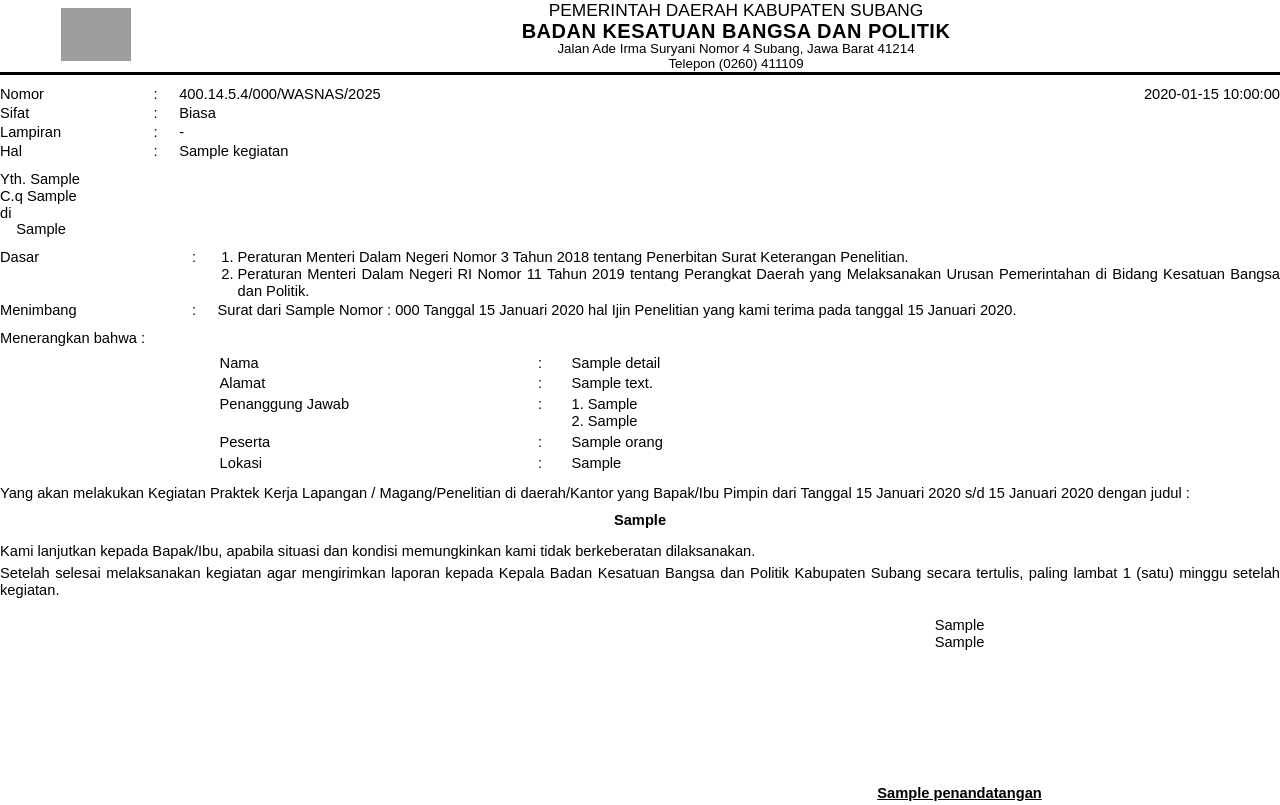
After one commit to MaRVi401/kesbangpol-izin-penelitian, a Laravel app: template resources/views/pdf/surat-resmi-kabid.blade.php in a window 1280 px wide. The commit adds this page. Run offline with Laravel 12, Linux system fonts and the light colour scheme; the template is opened without the code that fills it: most values are stand-ins (such as "Sample title", 1, 10 or a date in 2020); parts of the project's set-up code (start-up, migrations or seed data) failed here and were passed over; grey boxes are pictures that could not be loaded.

Commit message:
menambaham domPDF untuk surat kabid

```diff
--- a/app/Http/Controllers/Kabid/PersetujuanKabidController.php
+++ b/app/Http/Controllers/Kabid/PersetujuanKabidController.php
@@ -59,12 +59,12 @@ class PersetujuanKabidController extends Controller
         }
     }
 
-    public function previewPdf($uuid, WordTemplateServiceIzinPenelitian $service)
+    public function previewPdf(WordTemplateServiceIzinPenelitian $service, $uuid)
     {
         $tiket = Tiket::with('suratIzinPenelitian')->where('uuid', $uuid)->firstOrFail();
         $penandatangan = PenandatanganSurat::first();
 
-        $pdfPath = $service->generatePdfPreview($tiket->suratIzinPenelitian, $tiket->no_tiket, $penandatangan);
+        $pdfPath = $service->generatePDFKabid($tiket->suratIzinPenelitian, $tiket->no_tiket, $penandatangan);
 
         return Storage::disk('local')->response($pdfPath);
     }
--- a/app/Http/Controllers/Operator/TicketController.php
+++ b/app/Http/Controllers/Operator/TicketController.php
@@ -136,6 +136,12 @@ class TicketController extends Controller
                 'created_at' => now(),
             ]);
 
+            if ($request->filled('nomor_surat') && $ticket->suratIzinPenelitian) {
+                $ticket->suratIzinPenelitian->update([
+                    'nomor_surat' => $request->nomor_surat
+                ]);
+            }
+
             DB::table('riwayat_status_tiket')->insert([
                 'uuid'       => (string) Str::uuid(),
                 'tiket_id'   => $ticket->uuid,
--- /dev/null
+++ b/resources/views/pdf/surat-resmi-kabid.blade.php
@@ -0,0 +1,199 @@
+<!DOCTYPE html>
+<html lang="id">
+<head>
+    <meta charset="UTF-8">
+    <title>Surat Izin Penelitian</title>
+    <style>
+        @page {
+            margin: 1cm 1.5cm 1cm 1.5cm;
+        }
+        body {
+            font-family: Arial, Helvetica, sans-serif;
+            font-size: 11pt;
+            line-height: 1.15;
+            margin: 0;
+            padding: 0;
+            text-rendering: optimizeLegibility;
+        }
+        .kop-surat {
+            width: 100%;
+            border-bottom: 3px solid black;
+            padding-bottom: 3px;
+            margin-bottom: 10px;
+            border-collapse: collapse;
+        }
+        .kop-surat td { vertical-align: middle; }
+        .logo-container { width: 15%; text-align: center; }
+        .logo { width: 70px; height: auto; }
+
+        .text-kop {
+            width: 85%;
+            text-align: center;
+            line-height: 1.1;
+        }
+        .text-kop h3 { margin: 0; font-size: 13pt; font-weight: normal; }
+        .text-kop h2 { margin: 0; font-size: 15pt; font-weight: bold; letter-spacing: 0.5px; }
+        .text-kop p { margin: 0; font-size: 10pt; }
+
+        table.layout-table { width: 100%; border-collapse: collapse; }
+        table.layout-table td { vertical-align: top; padding: 1px 0; }
+
+        .text-justify { text-align: justify; }
+        .indent-list { margin-top: 0; margin-bottom: 0; padding-left: 20px; }
+        .table-biodata { width: 100%; padding-left: 17%; }
+        .table-biodata td { vertical-align: top; padding: 1px 0; }
+        .signature-table { width: 100%; margin-top: 15px; page-break-inside: avoid; }
+    </style>
+</head>
+<body>
+
+    @php
+        $logoPathFisik = public_path('images/logo-subang.png');
+        $logoBase64 = null;
+
+        if (file_exists($logoPathFisik)) {
+            $fileContent = file_get_contents($logoPathFisik);
+            $mimeType = mime_content_type($logoPathFisik);
+            $logoBase64 = 'data:' . $mimeType . ';base64,' . base64_encode($fileContent);
+        }
+    @endphp
+
+    <table class="kop-surat">
+        <tr>
+            <td class="logo-container">
+                @if($logoBase64)
+                    <img src="{{ $logoBase64 }}" class="logo" alt="Logo Subang">
+                @else
+                    <span style="font-size: 10px;">[Logo Tidak Ditemukan]</span>
+                @endif
+            </td>
+            <td class="text-kop">
+                <h3>PEMERINTAH DAERAH KABUPATEN SUBANG</h3>
+                <h2>BADAN KESATUAN BANGSA DAN POLITIK</h2>
+                <p>Jalan Ade Irma Suryani Nomor 4 Subang, Jawa Barat 41214</p>
+                <p>Telepon (0260) 411109</p>
+            </td>
+        </tr>
+    </table>
+
+    <div class="konten">
+        <table class="layout-table">
+            <tr>
+                <td width="12%">Nomor</td>
+                <td width="2%">:</td>
+                <td width="46%">400.14.5.4/{{ $detail->nomor_surat ?? '...' }}/WASNAS/2025</td>
+                <td width="40%" align="right">{{ $tanggal_cetak_surat }}</td>
+            </tr>
+            <tr>
+                <td>Sifat</td>
+                <td>:</td>
+                <td>Biasa</td>
+                <td></td>
+            </tr>
+            <tr>
+                <td>Lampiran</td>
+                <td>:</td>
+                <td>-</td>
+                <td></td>
+            </tr>
+            <tr>
+                <td>Hal</td>
+                <td>:</td>
+                <td class="text-justify" style="padding-right: 20px;">{{ $detail->kegiatan }}</td>
+                <td></td>
+            </tr>
+        </table>
+
+        <div style="margin-top: 10px;">
+            Yth. {{ $detail->yth_kepada }}<br>
+            C.q {{ $detail->yth_cq }}<br>
+            di <br>
+            &nbsp;&nbsp;&nbsp;&nbsp;{{ $detail->yth_di }}
+        </div>
+
+        <table class="layout-table" style="margin-top: 10px;">
+            <tr>
+                <td width="15%">Dasar</td>
+                <td width="2%">:</td>
+                <td class="text-justify">
+                    <ol class="indent-list">
+                        <li>Peraturan Menteri Dalam Negeri Nomor 3 Tahun 2018 tentang Penerbitan Surat Keterangan Penelitian.</li>
+                        <li>Peraturan Menteri Dalam Negeri RI Nomor 11 Tahun 2019 tentang Perangkat Daerah yang Melaksanakan Urusan Pemerintahan di Bidang Kesatuan Bangsa dan Politik.</li>
+                    </ol>
+                </td>
+            </tr>
+            <tr>
+                <td>Menimbang</td>
+                <td>:</td>
+                <td class="text-justify">
+                    Surat dari {{ $detail->institusi_pendidikan }} Nomor : {{ $detail->nomor_surat_institusi }} Tanggal {{ \Carbon\Carbon::parse($detail->tanggal_surat_institusi)->locale('id')->translatedFormat('d F Y') }} hal Ijin Penelitian yang kami terima pada tanggal {{ \Carbon\Carbon::parse($detail->tanggal_diterima_surat)->locale('id')->translatedFormat('d F Y') }}.
+                </td>
+            </tr>
+        </table>
+
+        <p class="text-justify" style="margin-top: 10px; margin-bottom: 5px;">Menerangkan bahwa :</p>
+
+        <table class="table-biodata">
+            <tr>
+                <td width="30%">Nama</td>
+                <td width="3%">:</td>
+                <td width="67%">{{ $detail->nama }}</td>
+            </tr>
+            <tr>
+                <td>Alamat</td>
+                <td>:</td>
+                <td class="text-justify">{{ $detail->alamat_lengkap }}</td>
+            </tr>
+            <tr>
+                <td>Penanggung Jawab</td>
+                <td>:</td>
+                <td>
+                    1. {{ $detail->penanggung_jawab_1 }} <br>
+                    @if($detail->penanggung_jawab_2)
+                    2. {{ $detail->penanggung_jawab_2 }}
+                    @endif
+                </td>
+            </tr>
+            <tr>
+                <td>Peserta</td>
+                <td>:</td>
+                <td>{{ $detail->banyak_peserta }} orang</td>
+            </tr>
+            <tr>
+                <td>Lokasi</td>
+                <td>:</td>
+                <td class="text-justify">{{ $detail->lokasi_kegiatan }}</td>
+            </tr>
+        </table>
+
+        <p class="text-justify" style="margin-top: 10px; margin-bottom: 5px;">
+            Yang akan melakukan Kegiatan Praktek Kerja Lapangan / Magang/Penelitian di daerah/Kantor yang Bapak/Ibu Pimpin dari Tanggal {{ \Carbon\Carbon::parse($detail->tanggal_mulai)->locale('id')->translatedFormat('d F Y') }} s/d {{ \Carbon\Carbon::parse($detail->tanggal_selesai)->locale('id')->translatedFormat('d F Y') }} dengan judul :
+        </p>
+
+        <p style="text-align: center; font-weight: bold; margin: 10px 0;">
+            {{ $detail->dalam_rangka }}
+        </p>
+
+        <p class="text-justify" style="margin-bottom: 5px;">
+            Kami lanjutkan kepada Bapak/Ibu, apabila situasi dan kondisi memungkinkan kami tidak berkeberatan dilaksanakan.
+        </p>
+
+        <p class="text-justify" style="margin-top: 0;">
+            Setelah selesai melaksanakan kegiatan agar mengirimkan laporan kepada Kepala Badan Kesatuan Bangsa dan Politik Kabupaten Subang secara tertulis, paling lambat 1 (satu) minggu setelah kegiatan.
+        </p>
+
+        <table class="signature-table">
+            <tr>
+                <td width="50%"></td>
+                <td width="50%" style="text-align: center;">
+                    {{ $penandatangan->jabatan_atasan ?? 'an. Kepala Badan Kesatuan Bangsa dan Politik Kabupaten Subang' }}<br>
+                    {{ $penandatangan->jabatan_penandatangan ?? 'Kepala Bidang Ideologi Wawasan Kebangsaan dan Karakter Bangsa' }}<br>
+                    <br><br><br><br><br><br><br><br>
+                    <strong><u>{{ $penandatangan->nama ?? 'NAMA PEJABAT' }}</u></strong>
+                </td>
+            </tr>
+        </table>
+    </div>
+
+</body>
+</html>
```
Also changed, not shown: app/Services/WordTemplateServiceIzinPenelitian.php (+40 -0 lines), resources/views/pages/operator/ticket/workdesk.blade.php (+11 -0 lines), public/images/logo-subang.png (added).
